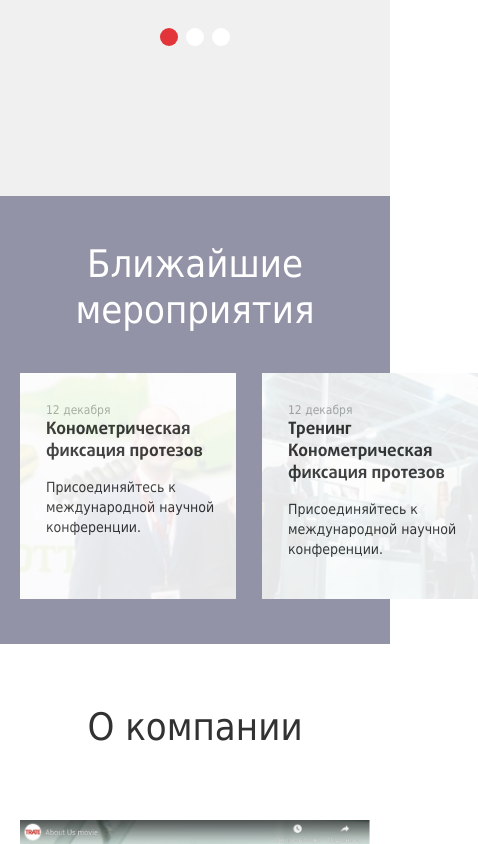
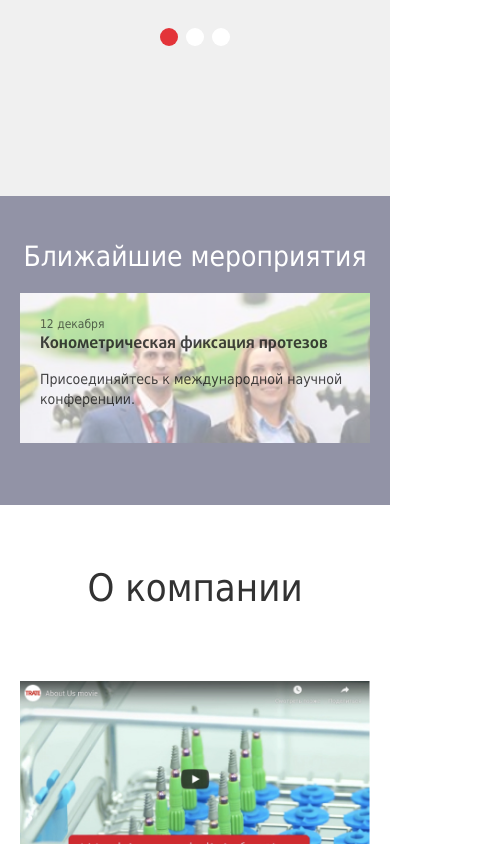
Before and after one commit to DrannikovVladimir/trate, a website: page source/index.html in a window 390 px wide. Shown: the part 2793-3637 px from the top of the page, 478 px wide, since content can reach past the window. Drawn offline with Linux system fonts and the light colour scheme; files whose address does not match are found by name.

Commit message:
Добавил слайдер к секции с мероприятиями. Сделал адаптив

```diff
--- a/source/index.html
+++ b/source/index.html
@@ -338,7 +338,7 @@
             <div class="hits-list__column">
               <div class="hits-list__card card card--small card--bottom-line">
                 <div class="card__image-wrapper card__image-wrapper--padding">
-                  <img class="card__image" src="img/hits2.jpg" alt="SDLB" width="99" height="195">
+                  <img class="card__image" src="img/hits2.jpg" alt="SDLB" width="64" height="176">
                 </div>
                 <div class="card__text-wrapper">
                   <a class="card__button" href="catalog.html">
@@ -432,15 +432,18 @@
     <section class="events">
       <div class="container">
         <h2 class="events__title">Ближайшие мероприятия</h2>
-        <ul class="events__list events-list">
-          <li class="events-list__item events-list__item--1">
+      </div>
+
+      <div class="events__wrapper swiper-container">
+        <ul class="events__list events-list swiper-wrapper">
+          <li class="events-list__item events-list__item--1 swiper-slide">
             <div class="events-list__text-wrapper">
               <time class="events-list__time">12 декабря</time>
               <h3 class="events-list__title">Конометрическая фиксация протезов</h3>
               <p class="events-list__description">Присоединяйтесь к международной научной конференции.</p>
             </div>
           </li>
-          <li class="events-list__item events-list__item--2">
+          <li class="events-list__item events-list__item--2 swiper-slide">
             <div class="events-list__text-wrapper">
               <time class="events-list__time">12 декабря</time>
               <h3 class="events-list__title">Тренинг Конометрическая фиксация протезов</h3>
@@ -449,15 +452,15 @@
           </li>
         </ul>
 
-        <button class="offers-list__arrow offers-list__arrow--next button-next">
+        <button class="arrow arrow--events arrow--next swiper-button-next">
           <span class="visually-hidden">Вперёд</span>
-          <svg class="offers-list__icon" width="21" height="36">
+          <svg class="arrow__icon" width="21" height="36">
             <use xlink:href="#arrow-right"></use>
           </svg>
         </button>
-        <button class="offers-list__arrow offers-list__arrow--prev swiperbutton-prev">
+        <button class="arrow arrow--events arrow--prev swiper-button-prev">
           <span class="visually-hidden">Назад</span>
-          <svg class="offers-list__icon" width="21" height="36">
+          <svg class="arrow__icon" width="21" height="36">
             <use xlink:href="#arrow-left"></use>
           </svg>
         </button>
@@ -729,6 +732,25 @@
       mousewheel: true,
       keyboard: true,
     });
+
+    var swiperEvents = new Swiper('.events__wrapper', {
+      cssMode: true,
+      slidesPerView: 1,
+      spaceBetween: 40,
+      init: true,
+      breakpoints: {
+        960: {
+          slidesPerView: 2,
+          spaceBetween: 20,
+        },
+      },
+      navigation: {
+        nextEl: '.swiper-button-next',
+        prevEl: '.swiper-button-prev',
+      },
+      mousewheel: true,
+      keyboard: true,
+    });
   </script>
 </body>
 </html>
--- a/source/sass/blocks/arrows.scss
+++ b/source/sass/blocks/arrows.scss
@@ -8,6 +8,14 @@
 
   background-color: transparent;
   background-image: none;
+
+  &--events {
+    top: 80px;
+
+    .arrow__icon {
+      fill: #FFFFFF;
+    }
+  }
 
   &--prev {
     &::after {
@@ -36,4 +44,8 @@
   .arrow--hits {
     display: none;
   }
+
+  .arrow--events {
+    display: none;
+  }
 }
--- a/source/sass/blocks/events-list.scss
+++ b/source/sass/blocks/events-list.scss
@@ -58,3 +58,60 @@
 .events-list__description {
   font-size: 14px;
 }
+
+@media (max-width: 1499px) {
+  .events-list__text-wrapper {
+    width: 206px;
+    padding: 20px;
+  }
+
+  .events-list__title {
+    font-size: 16px;
+  }
+}
+
+@media (max-width: 549px) {
+  .events-list__text-wrapper {
+    position: relative;
+    width: auto;
+
+    background-color: transparent;
+
+    &::before {
+      content: '';
+
+      position: absolute;
+      top: 0;
+      left: 0;
+      right: 0;
+      bottom: 0;
+
+      width: 100%;
+      height: 100%;
+
+      background-color: #FFFFFF;
+      opacity: 0.6;
+
+      z-index: 0;
+    }
+  }
+
+  .events-list__title {
+    position: relative;
+
+    z-index: 5;
+  }
+
+  .events-list__time {
+    position: relative;
+
+    z-index: 5;
+    opacity: 0.8;
+  }
+
+  .events-list__description {
+    position: relative;
+
+    z-index: 5;
+  }
+}
--- a/source/sass/blocks/events.scss
+++ b/source/sass/blocks/events.scss
@@ -1,5 +1,5 @@
 .events {
-  padding: 45px 0;
+  padding: 45px 0 70px;
 
   background-color: #9293A6;
 }
@@ -14,3 +14,42 @@
   color: #FFFFFF;
   text-align: center;
 }
+
+.events__wrapper {
+  width: 1480px;
+  padding-left: 110px;
+  padding-right: 110px;
+}
+
+@media (max-width: 1499px) {
+  .events__wrapper {
+    width: 960px;
+    padding-left: 70px;
+    padding-right: 70px;
+  }
+}
+
+@media (max-width: 959px) {
+  .events__wrapper {
+    width: 550px;
+  }
+}
+
+@media (max-width: 549px) {
+  .events {
+    padding-bottom: 40px;
+  }
+
+  .events__wrapper {
+    width: auto;
+    padding-left: 20px;
+    padding-right: 20px;
+  }
+
+  .events__title {
+    margin-bottom: 20px;
+
+    font-size: 28px;
+    line-height: 32px;
+  }
+}
```
Also changed, not shown: source/css/style.css.
